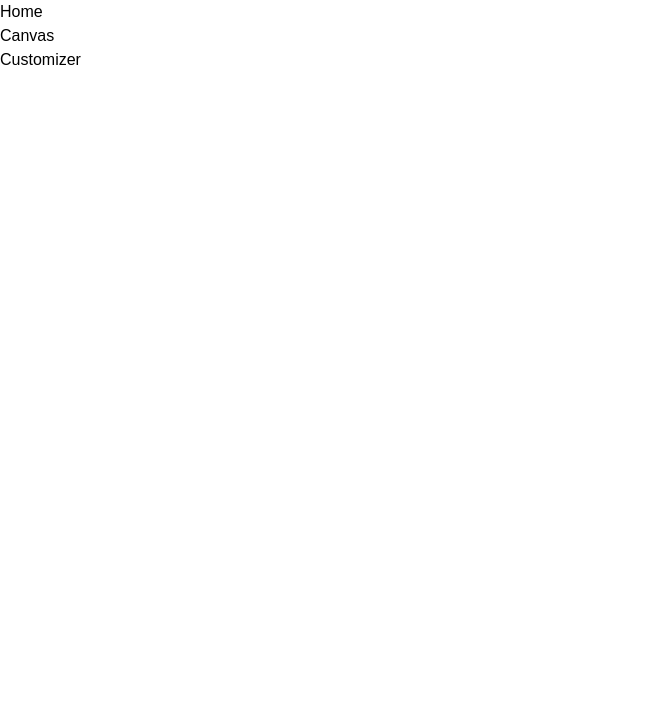
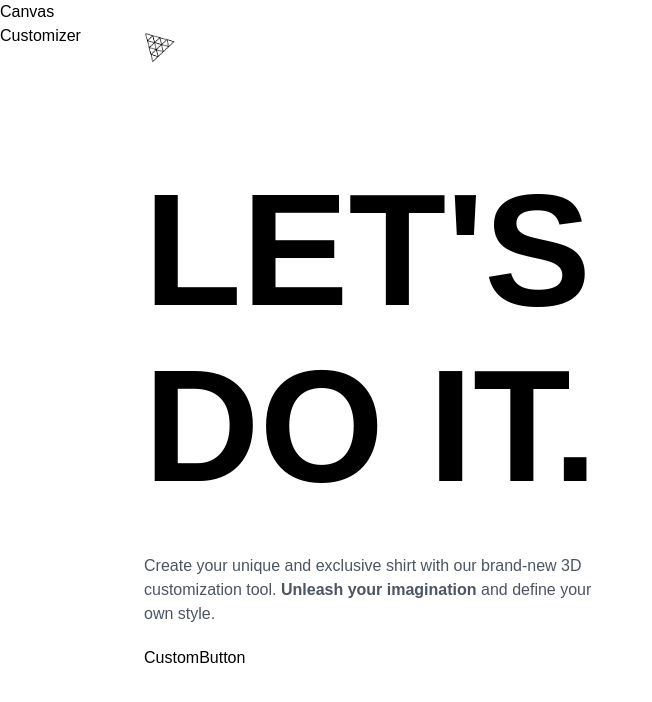
Before and after one commit to IamSudhir-Kumar/3D-Ecommerce, a React (Vite) app in the folder client/: page / in a window 1280 px wide. Shown: the top 702 px of the page, without its empty margins (0-652 px from the left). Built offline with nearby package versions, Linux system fonts and the light colour scheme; a web font is replaced by a local one.

Commit message:
till Custom button

```diff
--- /dev/null
+++ b/client/src/components/CustomButton.jsx
@@ -0,0 +1,9 @@
+import React from 'react'
+
+const CustomButton = () => {
+  return (
+    <div>CustomButton</div>
+  )
+}
+
+export default CustomButton
--- /dev/null
+++ b/client/src/components/index.js
@@ -0,0 +1 @@
+import CustomButton from "./CustomButton";
--- a/client/src/pages/Home.jsx
+++ b/client/src/pages/Home.jsx
@@ -1,8 +1,58 @@
-import React from 'react'
+import { motion, AnimatePresence } from 'framer-motion';
+import { useSnapshot } from 'valtio';
+
+import state from '../store';
+import CustomButton from '../components/CustomButton';
+import {
+  headContainerAnimation,
+  headContentAnimation,
+  headTextAnimation,
+  slideAnimation
+} from '../config/motion';
 
 const Home = () => {
+  const snap = useSnapshot(state);
+
   return (
-    <div>Home</div>
+    <AnimatePresence>
+      {snap.intro && (
+        <motion.section className="home"{...slideAnimation('left')}>
+          <motion.header {...slideAnimation("down")}>
+            <img
+              src='./threejs.png'
+              alt="logo"
+              className="w-8 h-8 object-contain"
+            />
+          </motion.header>
+
+          <motion.div className="home-content" {...headContainerAnimation}>
+            <motion.div {...headTextAnimation}>
+              <h1 className="head-text">
+                LET'S <br className='xl:block hidden' /> DO IT.
+              </h1>
+            </motion.div>
+            <motion.div
+            {...headContentAnimation}
+            className="flex flex-col gap-5"
+            >
+              <p className="max-w-md font-normal text-gray-600 text-base">
+                Create your unique and exclusive shirt with our
+                brand-new 3D customization tool. <strong>Unleash your
+                imagination</strong>{" "} and define your own style.
+              </p>
+
+              <CustomButton
+              type = "filled"
+              title = "Customize It"
+              handleClick={() => state.intro = false}
+              customStyles="w-fit px-4 py-2.5 font-bold text-sm"
+              />
+            </motion.div>
+          </motion.div>
+
+        </motion.section>
+      )}
+    </AnimatePresence>
   )
 }
 
--- /dev/null
+++ b/client/src/store/index.js
@@ -0,0 +1,12 @@
+import { proxy } from 'valtio';
+
+const state = proxy({
+    intro: true,
+    color:'#EFBD48',
+    isLogoTexture: true,
+    isFullTexture: false,
+    logoDecal: './threejs.png',
+    fullDecal: './threejs.png',
+});
+
+export default state;
```
